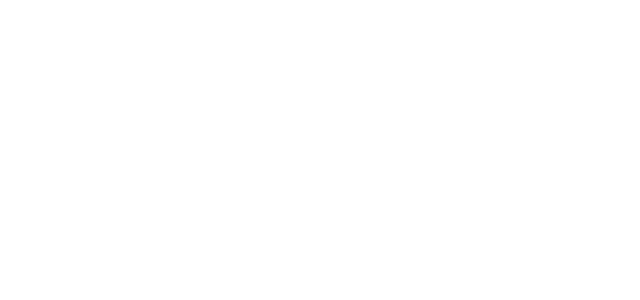
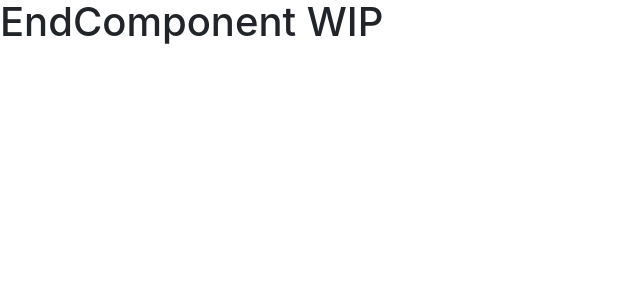
Before and after one commit to ryanarnold/j-renshuu, an Angular app: page /end in a window 1280 px wide. Before the commit this address led to /. Shown: the top 300 px of the page, without its empty margins (0-640 px from the left). Built offline with nearby package versions, Linux system fonts and the light colour scheme.

Commit message:
Setup EndComponent.

```diff
--- /dev/null
+++ b/src/app/components/end/end.component.html
@@ -0,0 +1 @@
+<h1>EndComponent WIP</h1>
```
Also changed, not shown: src/app/app.module.ts (+7 -1 lines), src/app/components/end/end.component.ts (added, +14 -0 lines), src/app/components/end/end.component.css (added).
